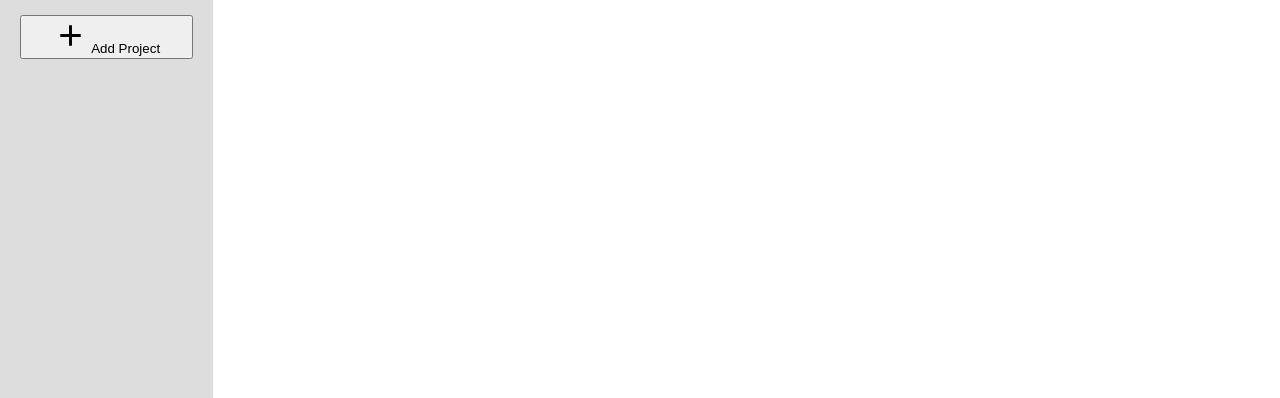
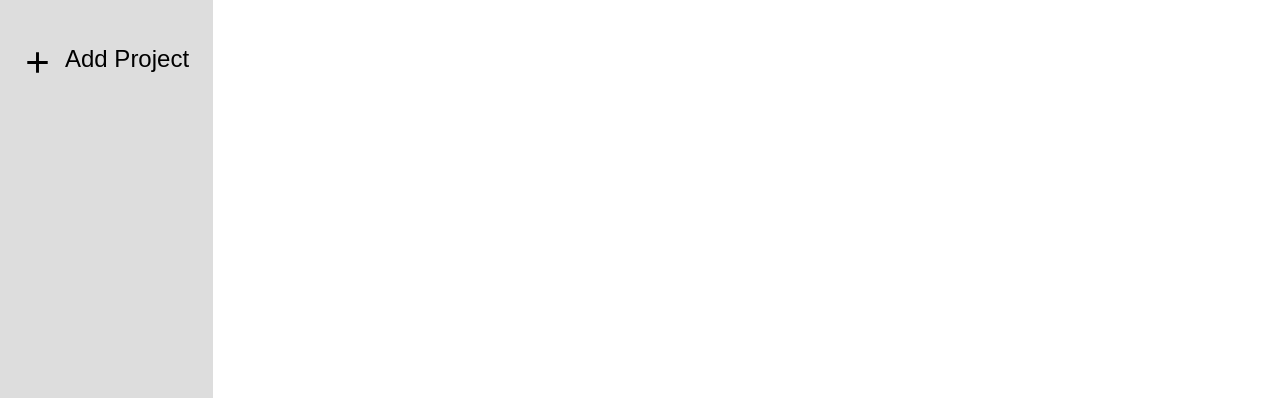
Before and after one commit to SanishPoudel/todo-list, a website built with webpack: page src/template.html in a window 1280 px wide. Shown: the part 357-755 px from the top of the page. Built offline with nearby package versions, Linux system fonts and the light colour scheme.

Commit message:
replaced nav with options for styling

```diff
--- a/src/style.css
+++ b/src/style.css
@@ -32,7 +32,7 @@ body {
     overflow-y: auto;
 }
 
-.nav {
+.options, .title {
     all: unset;
     display: flex;
     gap: 10px;
```
